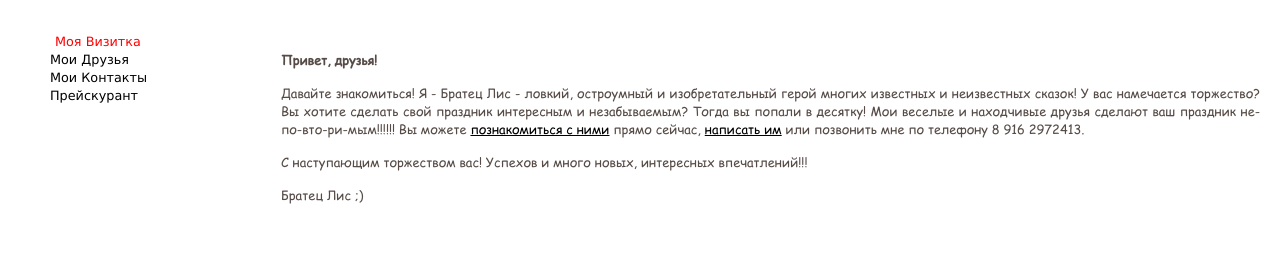
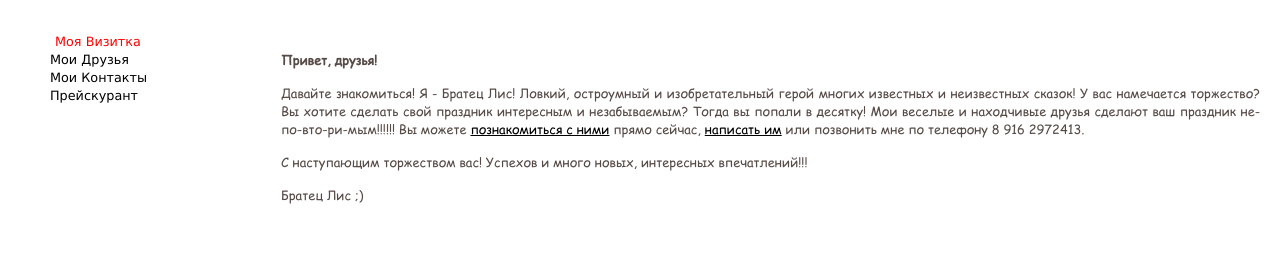
Before and after one commit to bratetslis/Site, a Jekyll site: the page built from vizitka.md, in a window 1280 px wide. Shown: the part 161-439 px from the top of the page. Built offline with Jekyll 4.4.1, drawn with Linux system fonts in a browser that asks for light colours.

Commit message:
Update vizitka.md

```diff
--- a/vizitka.md
+++ b/vizitka.md
@@ -6,6 +6,6 @@ nav: vizitka
 
 <br><br>
 <p><b>Привет, друзья! </b></p>
-<p align="justify"> Давайте знакомиться! Я - Братец Лис - ловкий, остроумный и изобретательный герой многих известных и неизвестных сказок! У вас намечается торжество? Вы хотите сделать свой праздник интересным и незабываемым? Тогда вы попали в десятку! Мои веселые и находчивые друзья сделают ваш праздник не-по-вто-ри-мым!!!!!! Вы можете  <a href="../friends">познакомиться с ними</a> прямо сейчас, <a href="../contacts">написать им</a> или позвонить мне по телефону 8 916 2972413. </p>
+<p align="justify"> Давайте знакомиться! Я - Братец Лис! Ловкий, остроумный и изобретательный герой многих известных и неизвестных сказок! У вас намечается торжество? Вы хотите сделать свой праздник интересным и незабываемым? Тогда вы попали в десятку! Мои веселые и находчивые друзья сделают ваш праздник не-по-вто-ри-мым!!!!!! Вы можете  <a href="../friends">познакомиться с ними</a> прямо сейчас, <a href="../contacts">написать им</a> или позвонить мне по телефону 8 916 2972413. </p>
 <p> С наступающим торжеством вас! Успехов и много новых, интересных впечатлений!!!</p>
 <p> Братец Лис ;)</p>
```
